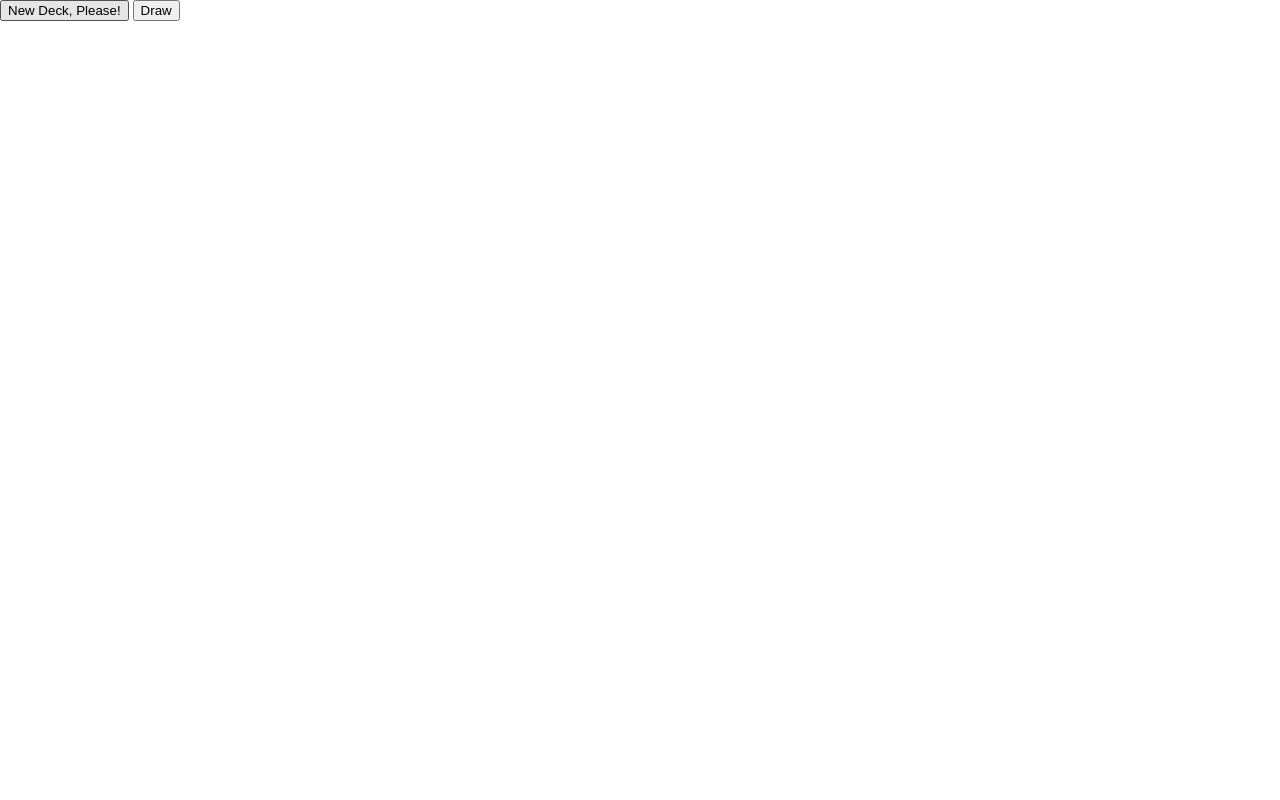
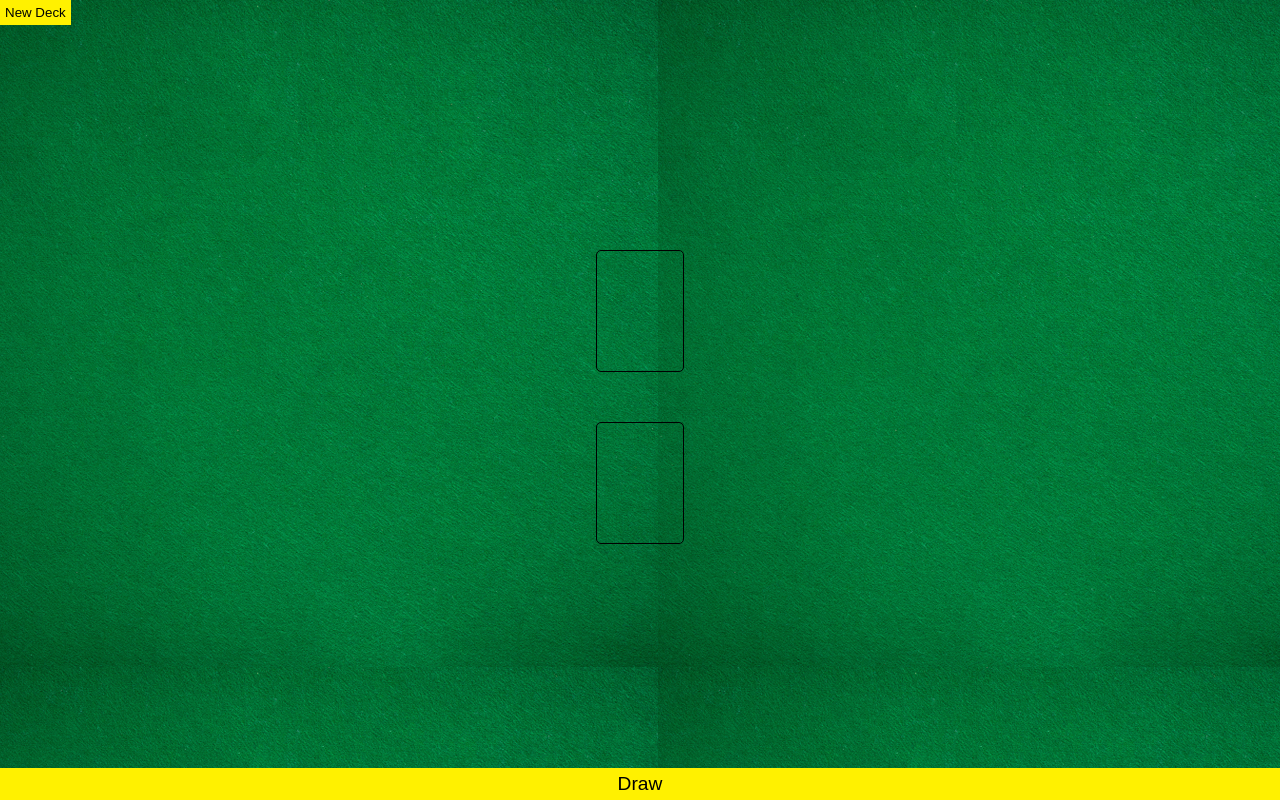
Before and after one commit to arcismd/scrimba, a plain HTML site: page game-war-js/index.html in a window 1280 px wide. Drawn offline with Linux system fonts and the light colour scheme.

Commit message:
feat: styling and refactor

```diff
--- a/game-war-js/index.css
+++ b/game-war-js/index.css
@@ -1,4 +1,47 @@
 html, body {
     margin: 0;
     padding: 0;
+    background-image: url("img/table.png");
+    font-family: "Exo 2", sans-serif;
+    height: 100vh;
 }
+
+body {
+    display: flex;
+    flex-direction: column;
+    align-items: center;
+    justify-content: space-between;
+}
+
+button {
+    background-color: #FFF100;
+    cursor: pointer;
+    border: none;
+}
+
+button#new-deck {
+    align-self: flex-start;
+    padding: 5px;
+}
+
+button.draw {
+    font-size: 1.2em;
+    padding: 5px;
+    align-self: stretch;
+}
+
+div.card-slot {
+    border: 1px solid black;
+    border-radius: 5px;
+    height: 120px;
+    width: calc(120px * 5 / 7);
+}
+
+div.card-slot:nth-of-type(1) {
+    margin-bottom: 50px;
+}
+
+img.card {
+    width: 100%;
+    height: 100%;
+}
--- a/game-war-js/index.html
+++ b/game-war-js/index.html
@@ -1,11 +1,16 @@
 <html>
     <head>
+        <link rel="preconnect" href="https://fonts.gstatic.com">
+        <link href="https://fonts.googleapis.com/css2?family=Exo+2:wght@300&display=swap" rel="stylesheet">
         <link rel="stylesheet" href="index.css">
     </head>
     <body>
-        <button id="new-deck">New Deck, Please!</button>
-        <button id="draw-cards">Draw</button>
-        <div id="cards"></div>
+        <button id="new-deck">New Deck</button>
+        <div id="cards">
+            <div class="card-slot"></div>
+            <div class="card-slot"></div>
+        </div>
+        <button id="draw-cards" class="draw">Draw</button>
         <script src="index.js"></script>
     </body>
 </html>
--- a/game-war-js/index.js
+++ b/game-war-js/index.js
@@ -1,24 +1,27 @@
 let deckId
+const cardsContainer = document.getElementById("cards")
+const newDeckBtn = document.getElementById("new-deck")
+const drawCardBtn = document.getElementById("draw-cards")
 
 function handleClick() {
     fetch("https://apis.scrimba.com/deckofcards/api/deck/new/shuffle/")
         .then(res => res.json())
         .then(data => {
-            console.log(data)
             deckId = data.deck_id
         })
 }
 
-document.getElementById("new-deck").addEventListener("click", handleClick)
+newDeckBtn.addEventListener("click", handleClick)
 
-document.getElementById("draw-cards").addEventListener("click", () => {
+drawCardBtn.addEventListener("click", () => {
     fetch(`https://apis.scrimba.com/deckofcards/api/deck/${deckId}/draw/?count=2`)
         .then(res => res.json())
         .then(data => {
-            console.log(data.cards)
-            document.getElementById("cards").innerHTML = `
-                <img src=${data.cards[0].image} />
-                <img src=${data.cards[1].image} />
+            cardsContainer.children[0].innerHTML = `
+                <img src=${data.cards[0].image} class="card" />
+            `
+            cardsContainer.children[1].innerHTML = `
+                <img src=${data.cards[1].image} class="card" />
             `
         })
 })
```
Also changed, not shown: game-war-js/img/table.png (added).
